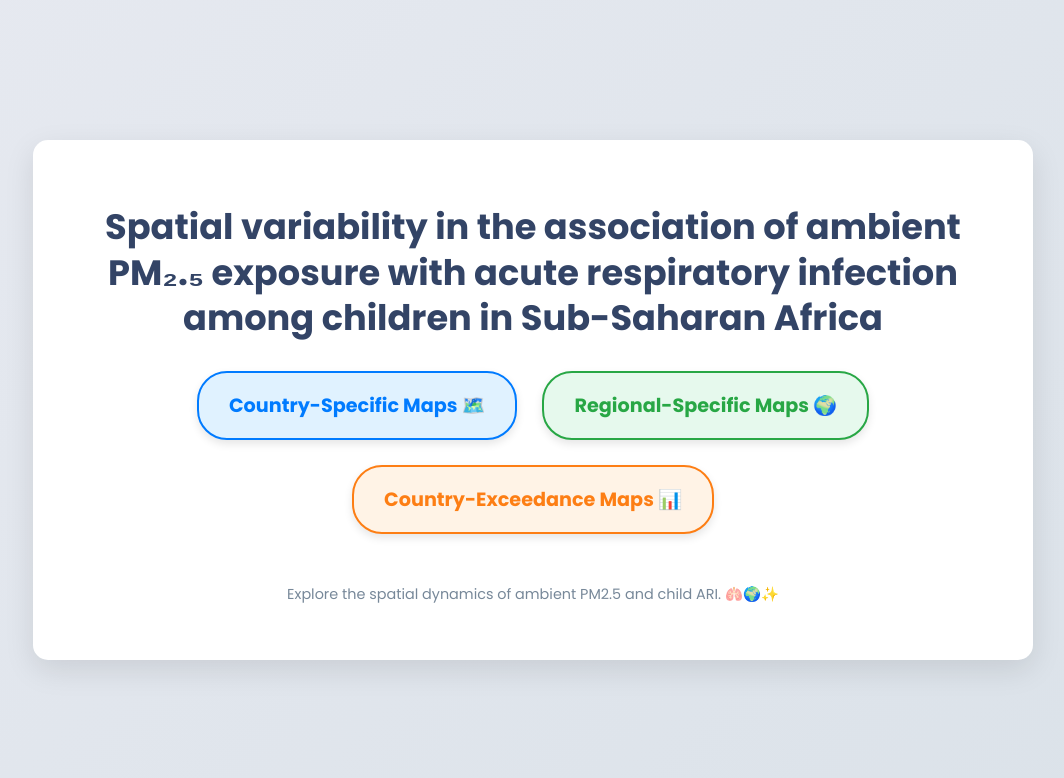
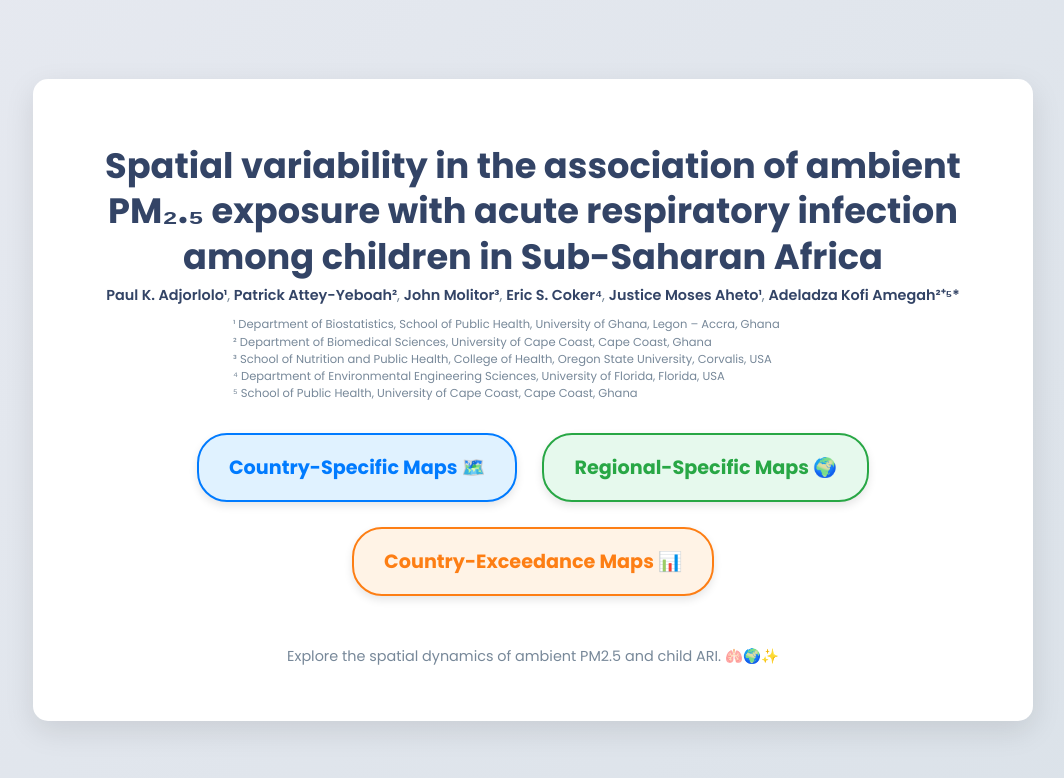
Before and after one commit to Dice-aims1/ARI, a plain HTML site: page index.html in a window 1280 px wide. Shown: the whole page, without its empty margins (107-1171 px from the left). Drawn offline with Linux system fonts and the light colour scheme.

Commit message:
Update index.html

```diff
--- a/index.html
+++ b/index.html
@@ -31,8 +31,32 @@
         .main-title {
             color: #334466;
             font-size: 2.2em;
-            margin-bottom: 15px;
+            margin-bottom: 5px; /* Reduced margin to bring closer to sub-header */
             line-height: 1.3;
+        }
+
+        .author-info {
+            font-size: 0.9em;
+            color: #778899;
+            margin-bottom: 25px;
+            line-height: 1.5;
+        }
+
+        .author-list {
+            margin-bottom: 10px;
+        }
+
+        .author-list .author {
+            font-weight: 600;
+            color: #334466;
+        }
+
+        .affiliation-list {
+            font-size: 0.8em;
+            text-align: left;
+            margin-left: auto;
+            margin-right: auto;
+            max-width: 600px;
         }
 
         .button-group {
@@ -124,6 +148,24 @@
             Spatial variability in the association of ambient PM₂.₅ exposure with acute respiratory infection among children in Sub-Saharan Africa
         </h1>
 
+        <div class="author-info">
+            <div class="author-list">
+                <span class="author">Paul K. Adjorlolo¹</span>,
+                <span class="author">Patrick Attey-Yeboah²</span>,
+                <span class="author">John Molitor³</span>,
+                <span class="author">Eric S. Coker⁴</span>,
+                <span class="author">Justice Moses Aheto¹</span>,
+                <span class="author">Adeladza Kofi Amegah²⁺⁵*</span>
+            </div>
+            <div class="affiliation-list">
+                ¹ Department of Biostatistics, School of Public Health, University of Ghana, Legon – Accra, Ghana<br>
+                ² Department of Biomedical Sciences, University of Cape Coast, Cape Coast, Ghana<br>
+                ³ School of Nutrition and Public Health, College of Health, Oregon State University, Corvalis, USA<br>
+                ⁴ Department of Environmental Engineering Sciences, University of Florida, Florida, USA<br>
+                ⁵ School of Public Health, University of Cape Coast, Cape Coast, Ghana
+            </div>
+        </div>
+
         <div class="button-group">
             <!-- Button 1 -->
             <a href="ari-maps/global_ari.html" class="round-button button-blue">Country-Specific Maps 🗺️</a>
```
